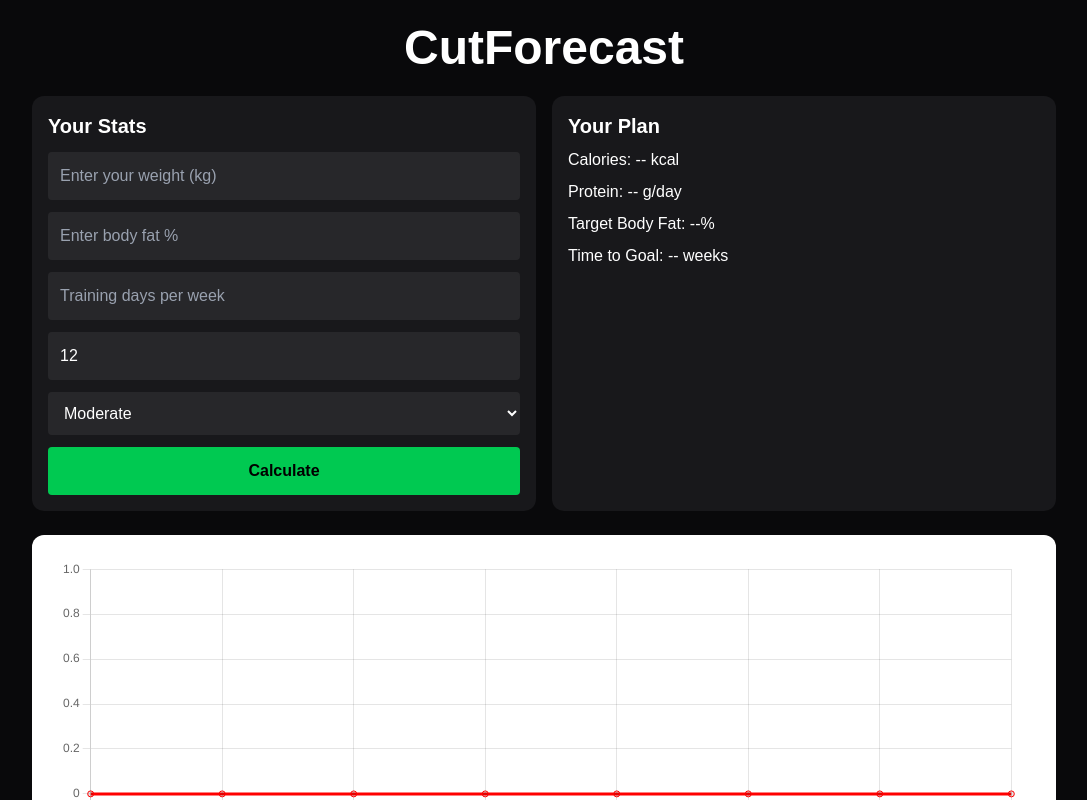
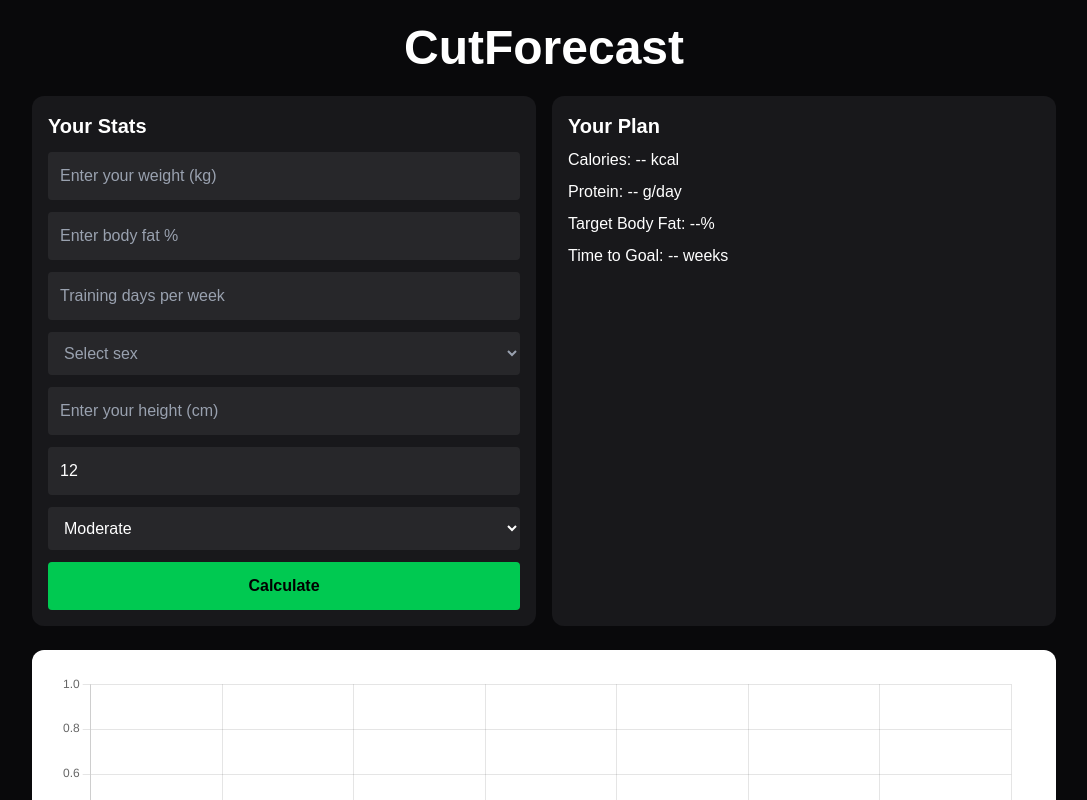
Before and after one commit to edwarddeakin06-maker/cutforecast, a Next.js app: page / in a window 1280 px wide. Shown: the top 800 px of the page, without its empty margins (96-1183 px from the left). Built offline with nearby package versions, Linux system fonts and the light colour scheme.

Commit message:
improve SEO metadata

```diff
--- a/app/page.tsx
+++ b/app/page.tsx
@@ -48,6 +48,8 @@ export default function Home() {
   const [results, setResults] = useState<ResultsType | null>(null);
   const [draggingIndex, setDraggingIndex] = useState<number | null>(null);
   const [targetBodyFat, setTargetBodyFat] = useState("12");
+  const [sex, setSex] = useState("");
+  const [height, setHeight] = useState("");
 
   // 🔥 Default empty graph
   const emptyTrend = Array.from({ length: 8 }, (_, i) => 0);
@@ -178,7 +180,24 @@ export default function Home() {
 
 
             />
+            <select
+            value={sex}
+            onChange={(e) => setSex(e.target.value)}
+            className="w-full p-3 bg-zinc-800 rounded text-gray-400"
+            >
+            <option value="">Select sex</option>
+            <option value="male">Male</option>
+            <option value="female">Female</option>
+            </select>
 
+
+            <input
+            type="number"
+            value={height}
+            onChange={(e) => setHeight(e.target.value)}
+            placeholder="Enter your height (cm)"
+            className="w-full p-3 bg-zinc-800 rounded placeholder-gray-400"
+            />
 
             <input
             type="number"
@@ -199,7 +218,14 @@ export default function Home() {
             </select>
 
             <button
-              onClick={calculate}
+              onClick={() => {
+                if (!weight || !bodyFat || !sex || !height) {
+                  return alert("Please fill in all fields");
+                }
+                else {
+                  calculate();
+                }
+              }}
               className="w-full py-3 bg-green-500 rounded font-bold text-black"
             >
               Calculate
```
